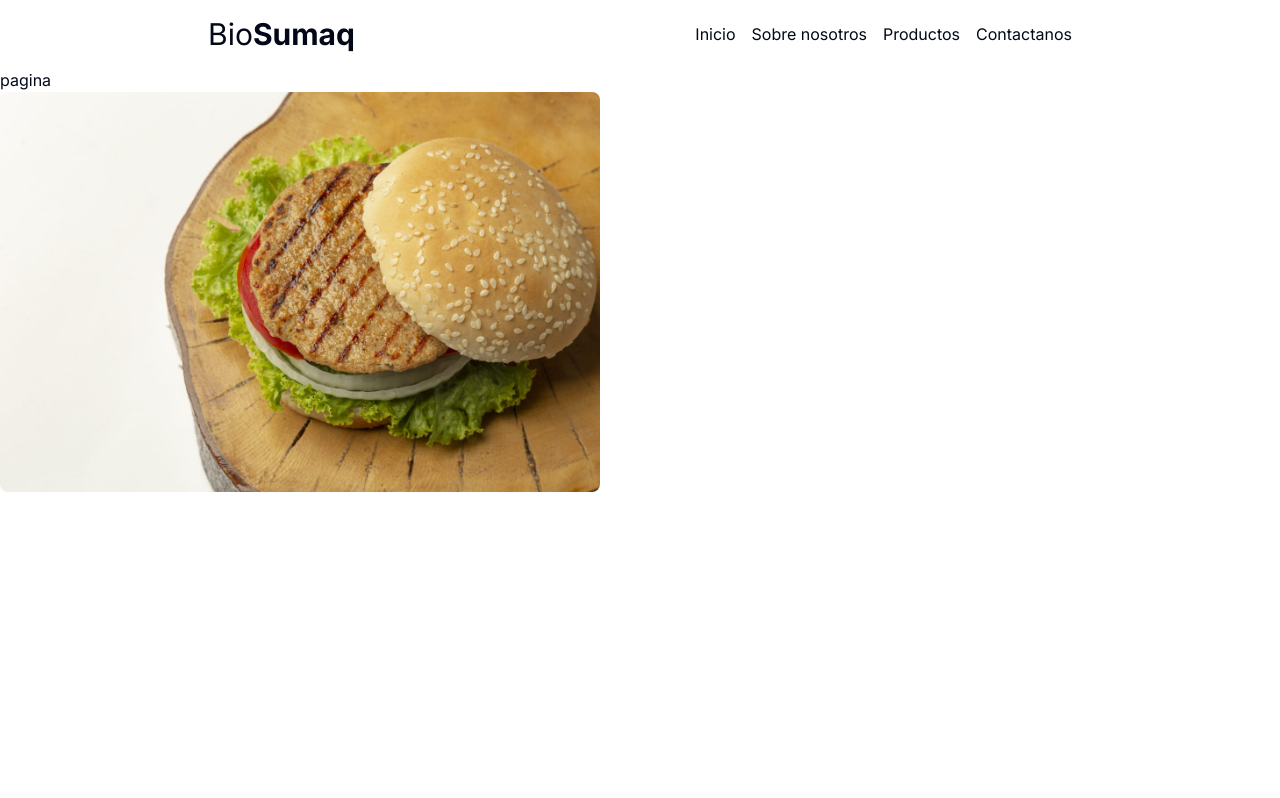
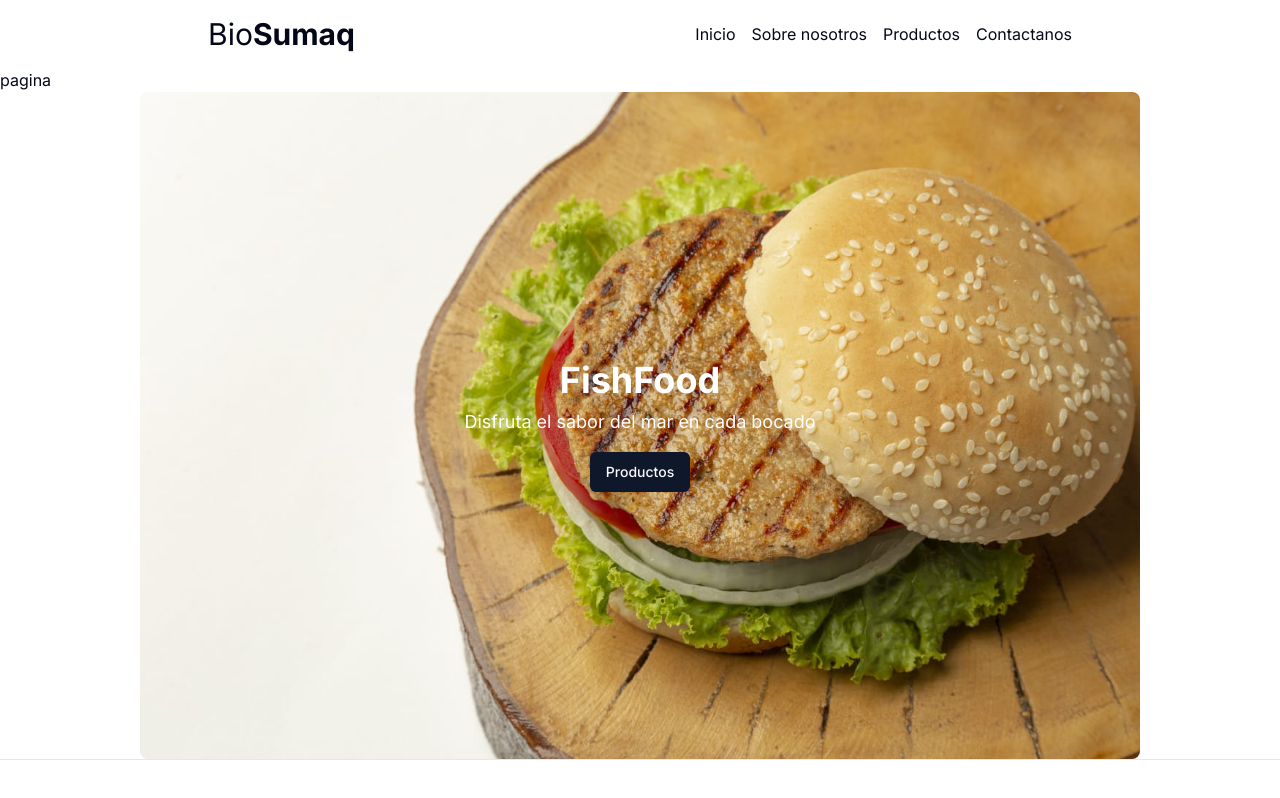
Before and after one commit to BrandonVizcarraSarmiento/biosumaq, a Next.js app: page / in a window 1280 px wide. Built offline with nearby package versions, Linux system fonts and the light colour scheme.

Commit message:
cambio 2

```diff
--- a/components/clientes/banner.tsx
+++ b/components/clientes/banner.tsx
@@ -1,11 +1,30 @@
 import Image from "next/image";
+import { Button } from "../ui/button";
+import { Separator } from "@/components/ui/separator"
+
 
 const Banner = () => {
     return (
-        <div>
-            <Image src="/img/banner.jpg" alt="Success" width={600} height={600} className="rounded-lg"/>
+        <div className="relative">
+        <Image
+          src="/img/banner.jpg"
+          alt="Success"
+          width={1000}
+          height={1000}
+          className="rounded-lg mx-auto"
+        />
+        <div className="absolute top-0 left-0 w-full h-full flex flex-col items-center justify-center text-center text-white">
+          <h1 className="text-4xl font-bold mb-2">FishFood</h1>
+          <span className="text-lg mb-4">Disfruta el sabor del mar en cada bocado</span>
+          <Button>Productos</Button>
+
         </div>
-      );
+        <Separator/>
+      </div>
+
+
+
+    );
 }
 
 export default Banner;
--- /dev/null
+++ b/components/ui/separator.tsx
@@ -0,0 +1,31 @@
+"use client"
+
+import * as React from "react"
+import * as SeparatorPrimitive from "@radix-ui/react-separator"
+
+import { cn } from "@/lib/utils"
+
+const Separator = React.forwardRef<
+  React.ElementRef<typeof SeparatorPrimitive.Root>,
+  React.ComponentPropsWithoutRef<typeof SeparatorPrimitive.Root>
+>(
+  (
+    { className, orientation = "horizontal", decorative = true, ...props },
+    ref
+  ) => (
+    <SeparatorPrimitive.Root
+      ref={ref}
+      decorative={decorative}
+      orientation={orientation}
+      className={cn(
+        "shrink-0 bg-border",
+        orientation === "horizontal" ? "h-[1px] w-full" : "h-full w-[1px]",
+        className
+      )}
+      {...props}
+    />
+  )
+)
+Separator.displayName = SeparatorPrimitive.Root.displayName
+
+export { Separator }
--- a/package.json
+++ b/package.json
@@ -10,6 +10,7 @@
   },
   "dependencies": {
     "@radix-ui/react-popover": "^1.1.1",
+    "@radix-ui/react-separator": "^1.1.0",
     "@radix-ui/react-slot": "^1.1.0",
     "class-variance-authority": "^0.7.0",
     "clsx": "^2.1.1",
```
Also changed, not shown: 1 other file (tests, documents, lock files or other folders).
